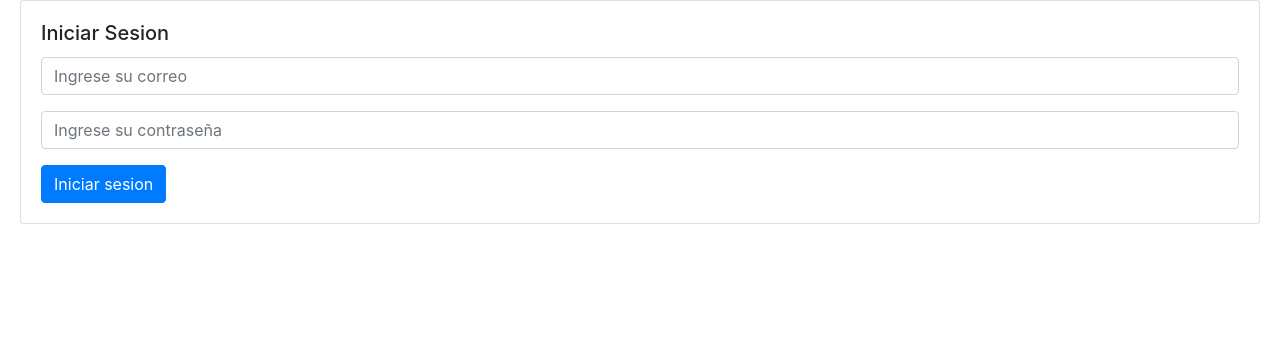
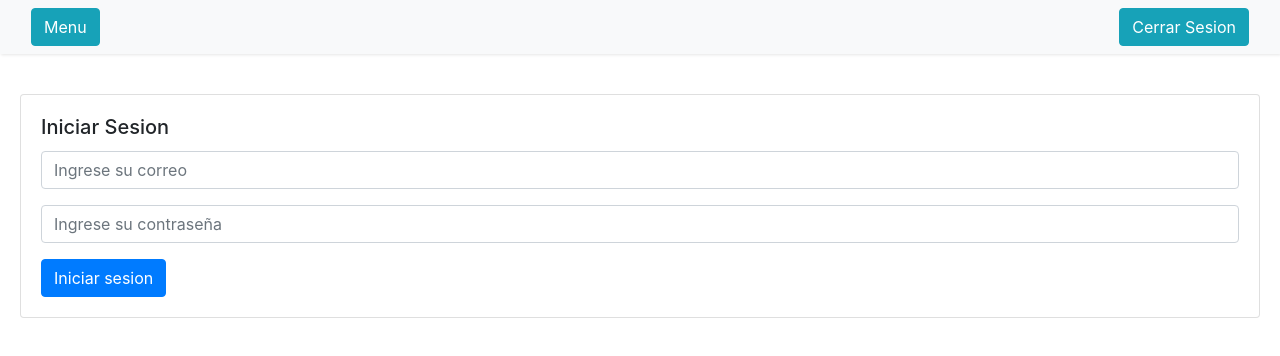
Before and after one commit to Ayneer/Frontend_prueba, a React (Create React App) app: page / in a window 1280 px wide. Shown: the top 356 px of the page. Built offline with nearby package versions, Linux system fonts and the light colour scheme.

Commit message:
navbar login

```diff
--- /dev/null
+++ b/src/components/Contenido/Ajustes/Ajustes.js
@@ -0,0 +1,11 @@
+import React from 'react';
+
+class Ajustes extends React.Component{
+    render(){
+        return (
+            <div> Ajustes </div>
+        )
+    }
+}
+
+export default Ajustes;
--- a/src/components/Contenido/Contenido.js
+++ b/src/components/Contenido/Contenido.js
@@ -2,6 +2,7 @@ import React from 'react';
 import { Switch, Route } from 'react-router-dom';
 import Consumo from './Consumo/Consumo';
 import Historial from './Historial/Historial';
+import Ajustes from './Ajustes/Ajustes';
 import './contenido.css';
 
 class Pagina extends React.Component {
@@ -11,6 +12,7 @@ class Pagina extends React.Component {
                 <Switch>
                     <Route path="/app/consumo" component={Consumo} />
                     <Route path="/app/historial" component={Historial} />
+                    <Route path="/app/ajustes"component={Ajustes}/>
                 </Switch>
             </div>
         )
--- a/src/components/Login/IniciarSesion.js
+++ b/src/components/IniciarSesion/IniciarSesion.js
@@ -1,5 +1,6 @@
 import React from 'react';
 import './iniciarSesion.css';
+import Navbar from '../Navbar/Navbar';
 
 class IniciarSesion extends React.Component {
 
@@ -53,13 +54,16 @@ class IniciarSesion extends React.Component {
     }
 
     render() {
+
         return (
+            <div>
+                <Navbar soyYo = 'inicioSesion' />
                 <div className="card iniciarSesion " >
                     <div className="card-body">
                         <h5 className="card-title">
                             Iniciar Sesion
                     </h5>
-                    <div className="alert alert-danger alert-dismissible fade show" role="alert" style={{display: "none"}}>
+                        <div className="alert alert-danger alert-dismissible fade show" role="alert" style={{ display: "none" }}>
                             <strong>{this.state.mensaje}f</strong>
                             <button type="button" className="close" data-dismiss="alert" aria-label="Close">
                                 <span aria-hidden="true">&times;</span>
@@ -79,7 +83,7 @@ class IniciarSesion extends React.Component {
                         </form>
                     </div>
 
-
+                </div>
             </div>
         )
     }
--- a/src/components/Menu/Menu.js
+++ b/src/components/Menu/Menu.js
@@ -31,7 +31,7 @@ class Menu extends React.Component {
                     </li>
 
                     <li>
-                        <Link to='/consumo'>Consumo</Link>
+                        <Link to='/app/consumo'>Mi consumo</Link>
                     </li>
                     <li>
                         <a href="#pageSubmenu" data-toggle="collapse" aria-expanded="false" className="dropdown-toggle">Pages</a>
@@ -48,10 +48,10 @@ class Menu extends React.Component {
                         </ul>
                     </li>
                     <li>
-                        <Link to='/historial'>Historial</Link>
+                        <Link to='/app/historial'>Mi historial</Link>
                     </li>
                     <li>
-                        <a href=" ">Contacts</a>
+                        <Link to='/app/ajustes'>Ajustes</Link>
                     </li>
                 </ul>
             </nav>
--- a/src/components/Navbar/Navbar.js
+++ b/src/components/Navbar/Navbar.js
@@ -1,10 +1,30 @@
 import React from 'react';
 import './navbar.css';
 
-
 class Navbar extends React.Component {
 
+
     render() {
+        if (this.props.soyYo === 'inicioSesion') {
+            console.log(Math.random().toString(36).slice(-8));
+            return (
+                <nav className="navbar navbar-expand-lg navbar-light bg-light">
+                    <div className="container-fluid">
+
+                        <button type="button" id="sidebarCollapse" className="btn btn-info" onClick={this.props.metodo} >
+                            <i className="fas fa-align-left"></i>
+                            <span>Menu</span>
+                        </button>
+
+                        <button type="button" className="btn btn-info" onClick={this.props.cerrarSesion} >
+                            <i className="fas fa-align-left"></i>
+                            <span>Cerrar Sesion</span>
+                        </button>
+
+                    </div>
+                </nav>
+            )
+        } else {
             return (
                 <nav className="navbar navbar-expand-lg navbar-light bg-light">
                     <div className="container-fluid">
@@ -24,5 +44,6 @@ class Navbar extends React.Component {
             )
         }
     }
+}
 
 export default Navbar;
--- a/src/components/Sesion/Sesion.js
+++ b/src/components/Sesion/Sesion.js
@@ -1,7 +1,7 @@
 import React from 'react';
 import { Switch, Route } from 'react-router-dom';
 import App from '../App';
-import IniciarSesion from '../Login/IniciarSesion';
+import IniciarSesion from '../IniciarSesion/IniciarSesion';
 
 class Sesion extends React.Component {
     render() {
```
Also changed, not shown: src/components/IniciarSesion/iniciarSesion.css (renamed from src/components/Login/iniciarSesion.css). Lines whose indentation alone changed are shown as unchanged.
